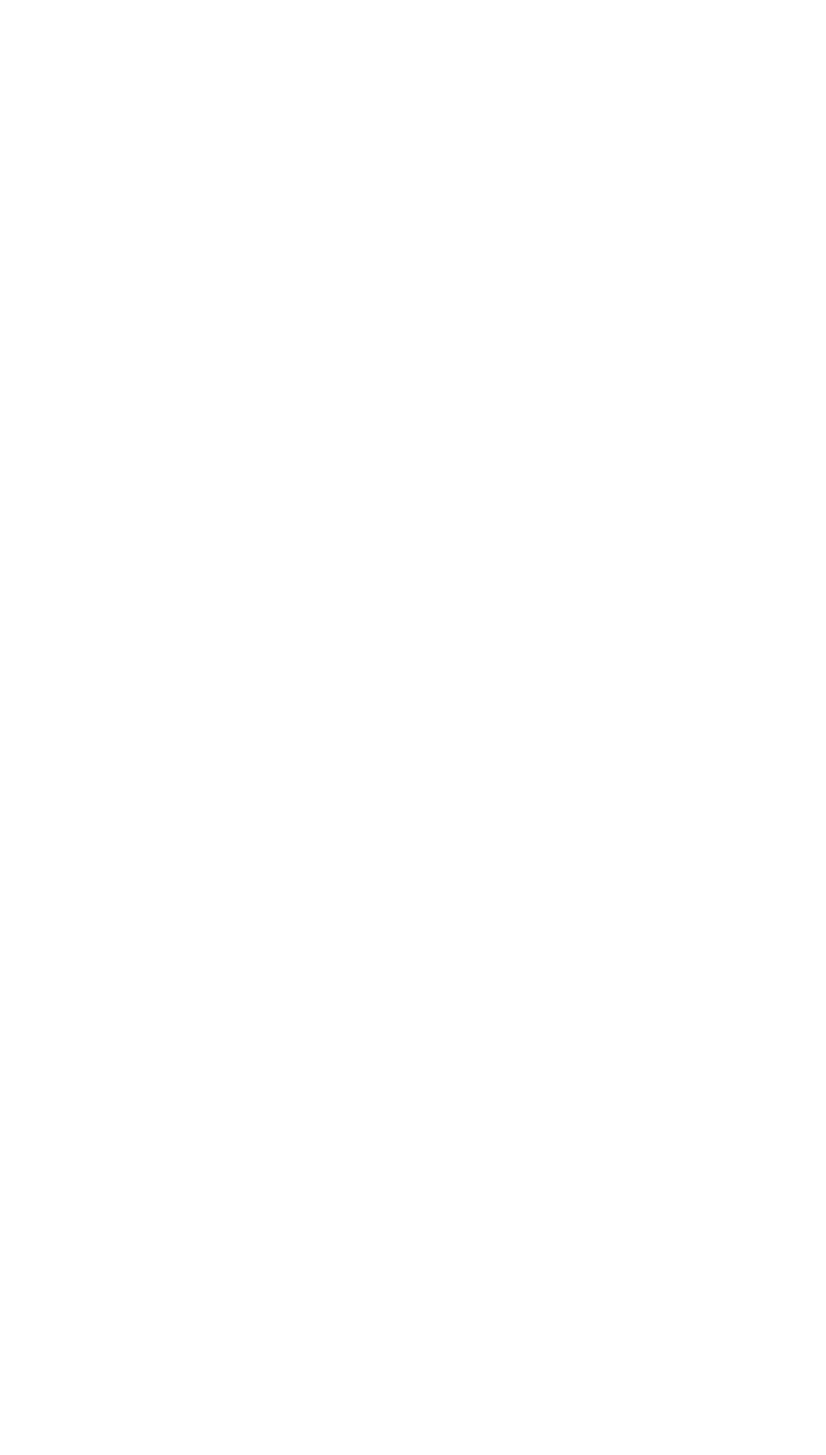
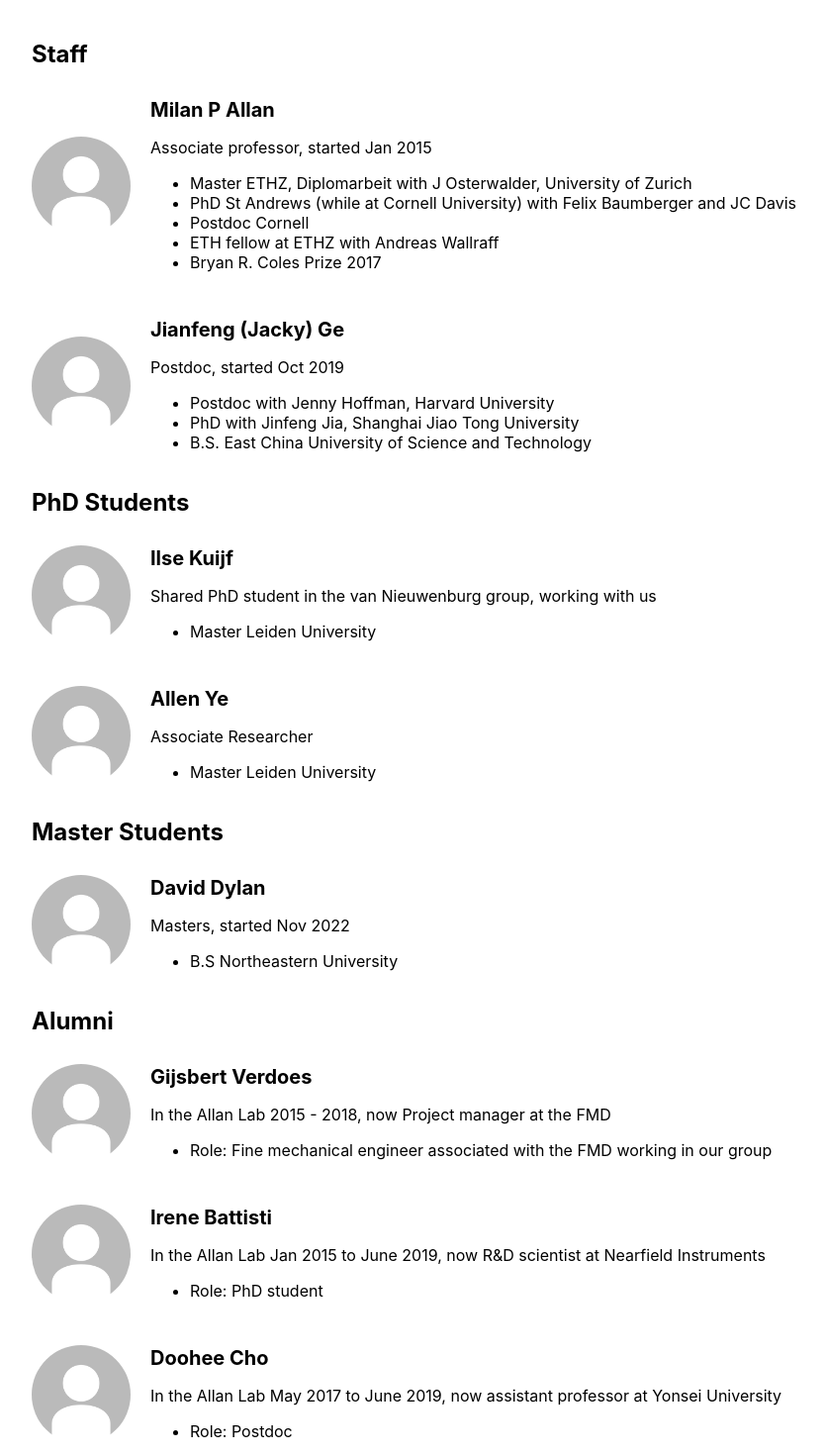
Before and after one commit to VirtuosoResearch/virtuosoresearch.github.io, a React (Create React App) app in the folder virtuoso_research/: page /group in a window 1280 px wide. Before the commit this address had no page. Shown: the top 1470 px of the page at 99% size, without its empty margins (208-1043 px from the left). Before the commit the page ends 800 px from the top, so only its background shows below. Built offline with nearby package versions, Linux system fonts and the light colour scheme.

Commit message:
initial members page

```diff
--- a/virtuoso_research/src/App.tsx
+++ b/virtuoso_research/src/App.tsx
@@ -1,14 +1,16 @@
 // src/App.tsx
 import React from 'react';
-import { BrowserRouter as Router, Route, Routes } from 'react-router-dom'; // Importing Routes
+import { BrowserRouter as Router, Route, Routes } from 'react-router-dom';
 
 import HomePage from './HomePage';
+import Group from './Group'; // Import the Group component
 
 const App: React.FC = () => {
   return (
     <Router>
       <Routes>
         <Route path="/" element={<HomePage />} />
+        <Route path="/group" element={<Group />} /> {/* Add this route */}
       </Routes>
     </Router>
   );
--- /dev/null
+++ b/virtuoso_research/src/Group.css
@@ -0,0 +1,68 @@
+/* You can create a separate CSS file for this component */
+
+/* Style the container */
+.group-container {
+    max-width: 800px;
+    margin: 0 auto;
+    padding: 20px;
+}
+
+/* Style the section headers */
+.group-container h2 {
+    font-size: 24px;
+    margin-top: 20px;
+}
+
+/* Style each member entry */
+.member {
+    display: flex;
+    align-items: center;
+    margin-bottom: 20px;
+}
+
+/* Style member images */
+.member-image img {
+    width: 100px;
+    height: 100px;
+    border-radius: 50%;
+    /* Create rounded images */
+    margin-right: 20px;
+}
+
+/* Style member information */
+.member-info {
+    flex-grow: 1;
+}
+
+/* Style member names */
+.member-info h3 {
+    font-size: 20px;
+    margin: 0;
+}
+
+/* Style member positions */
+.member-info p:nth-child(2) {
+    font-weight: bold;
+}
+
+/* Style bullet points */
+.member-info ul {
+    list-style-type: disc;
+    margin-left: 20px;
+}
+
+/* Style alumni entries */
+.member h3 {
+    font-size: 20px;
+    margin: 10px 0;
+    font-weight: bold;
+}
+
+/* Group.css */
+.person-image img {
+    width: 10px;
+    height: 150px;
+    /* Set the height to 150 pixels */
+    border-radius: 50%;
+    margin-right: 20px;
+}
--- /dev/null
+++ b/virtuoso_research/src/Group.tsx
@@ -0,0 +1,194 @@
+// Group.tsx
+import React from 'react';
+import './Group.css';
+
+// Member component
+const Member: React.FC<{ name: string, position: string, details: string[], imageSrc: string }> = ({ name, position, details, imageSrc }) => {
+    const imageWidth = 80; // Image width
+
+    return (
+        <div className="member">
+            <div className="member-image">
+                <img
+                    src={imageSrc}
+                    alt={name}
+                    width={imageWidth}
+                    height="auto"
+                />
+            </div>
+            <div className="member-details">
+                <h3>{name}</h3>
+                <p>{position}</p>
+                <ul>
+                    {details.map((detail, index) => (
+                        <li key={index}>{detail}</li>
+                    ))}
+                </ul>
+            </div>
+        </div>
+    );
+};
+
+const Group: React.FC = () => {
+    const defaultImageSrc = "default.jpg"; // Default image source
+
+    // Data for staff
+    const staffData = [
+        {
+            name: "Milan P Allan",
+            position: "Associate professor, started Jan 2015",
+            details: [
+                "Master ETHZ, Diplomarbeit with J Osterwalder, University of Zurich",
+                "PhD St Andrews (while at Cornell University) with Felix Baumberger and JC Davis",
+                "Postdoc Cornell",
+                "ETH fellow at ETHZ with Andreas Wallraff",
+                "Bryan R. Coles Prize 2017",
+            ],
+            imageSrc: defaultImageSrc, // Replace with actual image path
+        },
+        {
+            name: "Jianfeng (Jacky) Ge",
+            position: "Postdoc, started Oct 2019",
+            details: [
+                "Postdoc with Jenny Hoffman, Harvard University",
+                "PhD with Jinfeng Jia, Shanghai Jiao Tong University",
+                "B.S. East China University of Science and Technology",
+            ],
+            imageSrc: defaultImageSrc, // Replace with actual image path
+        },
+        // Add more staff members as needed
+    ];
+
+    // Data for PhD students
+    const phdStudentsData = [
+        {
+            name: "Ilse Kuijf",
+            position: "Shared PhD student in the van Nieuwenburg group, working with us",
+            details: [
+                "Master Leiden University",
+            ],
+            imageSrc: defaultImageSrc, // Replace with actual image path
+        },
+        {
+            name: "Allen Ye",
+            position: "Associate Researcher",
+            details: [
+                "Master Leiden University",
+            ],
+            imageSrc: defaultImageSrc, // Replace with actual image path
+        },
+        // Add more PhD students as needed
+    ];
+
+    // Data for master students
+    const masterStudentsData = [
+        {
+            name: "David Dylan",
+            position: "Masters, started Nov 2022",
+            details: [
+                "B.S Northeastern University",
+            ],
+            imageSrc: defaultImageSrc, // Replace with actual image path
+        },
+        // Add more master students as needed
+    ];
+
+    // Data for alumni
+    const alumniData = [
+        {
+            name: "Gijsbert Verdoes",
+            position: "In the Allan Lab 2015 - 2018, now Project manager at the FMD",
+            details: [
+                "Role: Fine mechanical engineer associated with the FMD working in our group",
+            ],
+            imageSrc: defaultImageSrc, // Replace with actual image path
+        },
+        {
+            name: "Irene Battisti",
+            position: "In the Allan Lab Jan 2015 to June 2019, now R&D scientist at Nearfield Instruments",
+            details: [
+                "Role: PhD student",
+            ],
+            imageSrc: defaultImageSrc, // Replace with actual image path
+        },
+        {
+            name: "Doohee Cho",
+            position: "In the Allan Lab May 2017 to June 2019, now assistant professor at Yonsei University",
+            details: [
+                "Role: Postdoc",
+            ],
+            imageSrc: defaultImageSrc, // Replace with actual image path
+        },
+        // Add more alumni as needed
+    ];
+
+    return (
+        <div className="group-container">
+            {/* Staff section */}
+            <section className="group-section">
+                <h2>Staff</h2>
+                <div className="members">
+                    {staffData.map((person, index) => (
+                        <Member
+                            key={index}
+                            name={person.name}
+                            position={person.position}
+                            details={person.details}
+                            imageSrc={person.imageSrc}
+                        />
+                    ))}
+                </div>
+            </section>
+
+            {/* PhD Students section */}
+            <section className="group-section">
+                <h2>PhD Students</h2>
+                <div className="members">
+                    {phdStudentsData.map((person, index) => (
+                        <Member
+                            key={index}
+                            name={person.name}
+                            position={person.position}
+                            details={person.details}
+                            imageSrc={person.imageSrc}
+                        />
+                    ))}
+                </div>
+            </section>
+
+            {/* Master Students section */}
+            <section className="group-section">
+                <h2>Master Students</h2>
+                <div className="members">
+                    {masterStudentsData.map((person, index) => (
+                        <Member
+                            key={index}
+                            name={person.name}
+                            position={person.position}
+                            details={person.details}
+                            imageSrc={person.imageSrc}
+                        />
+                    ))}
+                </div>
+            </section>
+
+            {/* Alumni section */}
+            <section className="group-section">
+                <h2>Alumni</h2>
+                <div className="members">
+                    {alumniData.map((person, index) => (
+                        <Member
+                            key={index}
+                            name={person.name}
+                            position={person.position}
+                            details={person.details}
+                            imageSrc={person.imageSrc}
+                        />
+                    ))}
+                </div>
+            </section>
+        </div>
+    );
+};
+
+export default Group;
```
Also changed, not shown: virtuoso_research/public/default.jpg (added).
